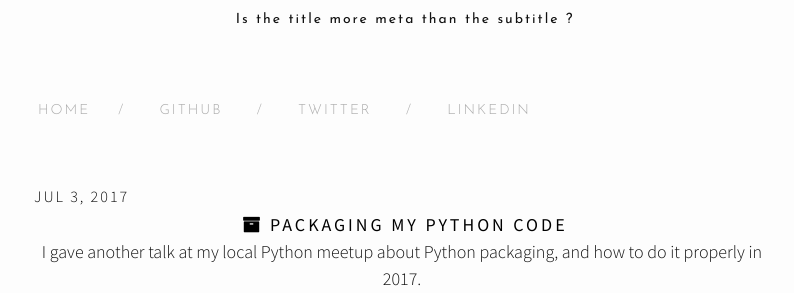
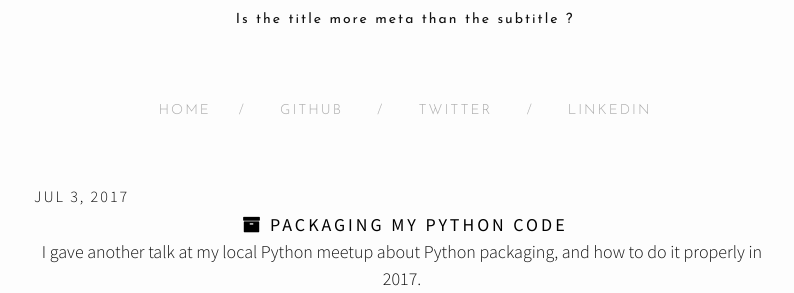
Before and after one commit to ewjoachim/ewjoachim.github.io, a Jekyll site: the page built from index.html, in a window 1280 px wide. Shown: the part 257-550 px from the top of the page, without its empty margins (238-1032 px from the left). Built offline with Jekyll 4.4.1, drawn with Linux system fonts in a browser that asks for light colours; nearby versions of some CDN libraries.

Commit message:
Update style.scss

```diff
--- a/css/style.scss
+++ b/css/style.scss
@@ -407,7 +407,7 @@ pre {
   font-family: 'Josefin Sans';
   font-weight: 300;
   padding-top: 5em;
-  text-alaign: center;
+  text-align: center;
 }
 .page-title {
   text-transform: uppercase;
```
